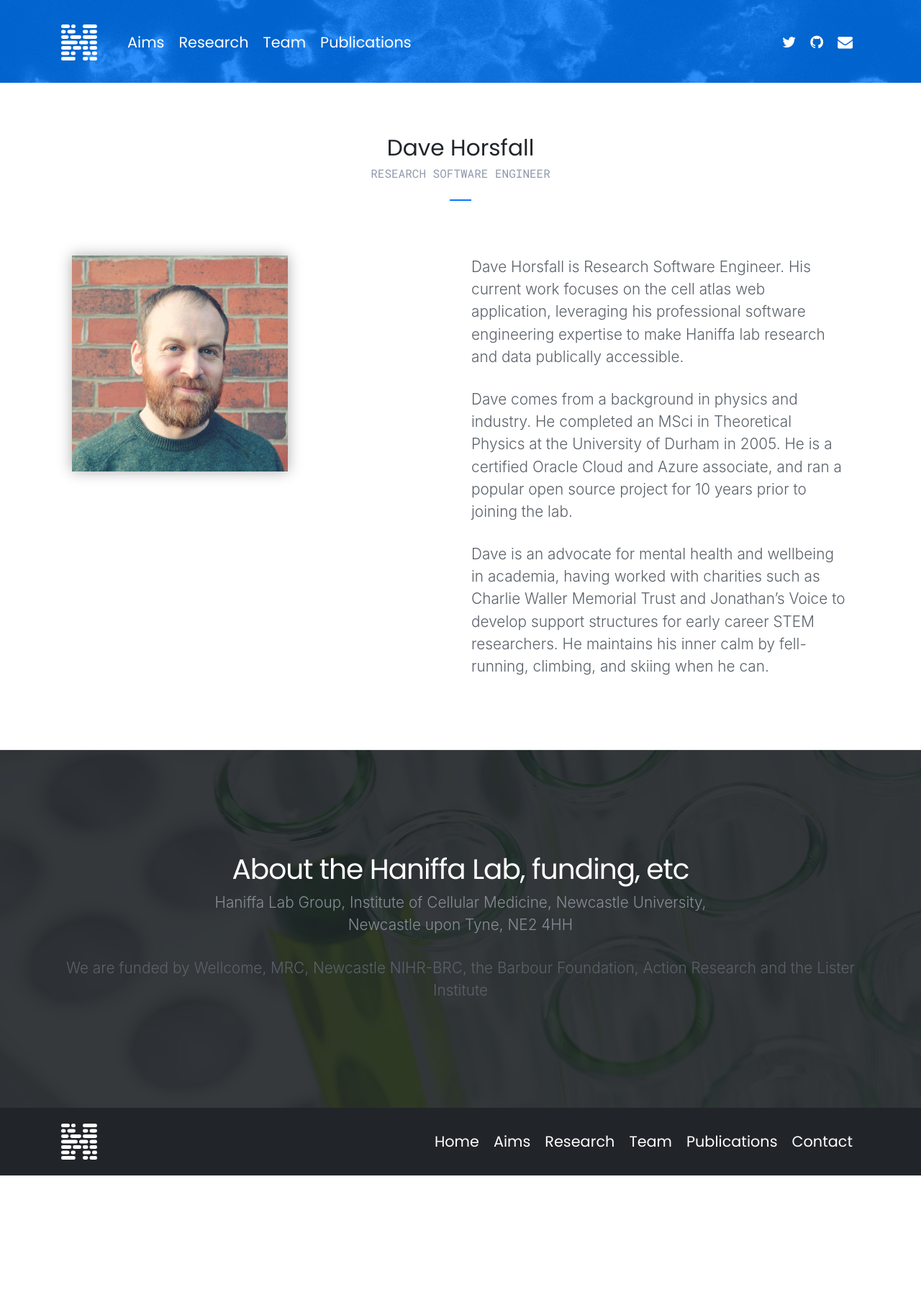
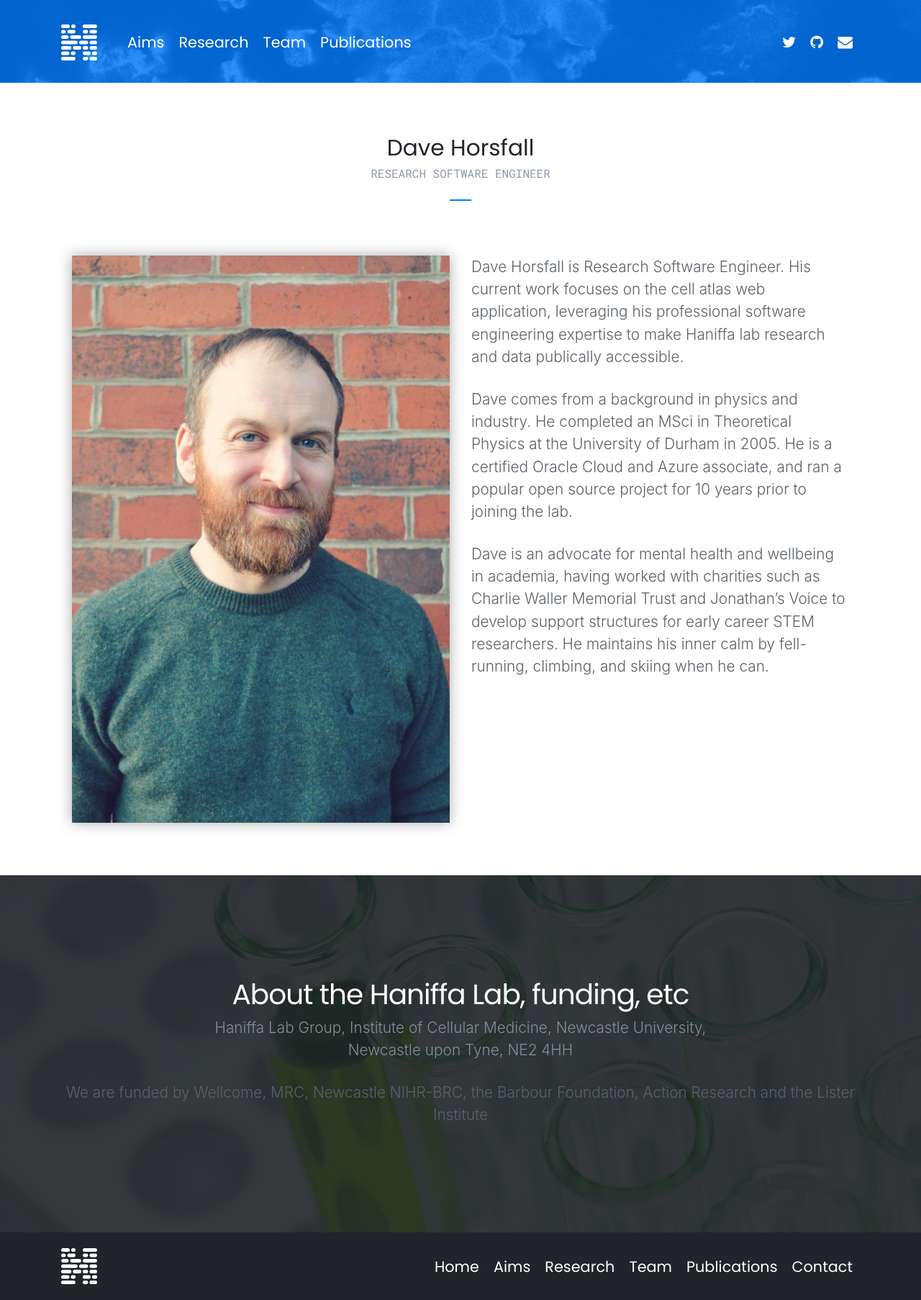
Before and after one commit to haniffalab/haniffalab.github.io, a Jekyll site: the page built from _team/dave-horsfall.markdown, in a window 1280 px wide. Shown: the whole page at 72% size. Built offline with Jekyll 4.4.1, drawn with Linux system fonts in a browser that asks for light colours; nearby versions of some CDN libraries; before the commit the page ends 1633 px from its top, so only the background shows below that.

Commit message:
team updates

```diff
--- a/_team/dave-horsfall.markdown
+++ b/_team/dave-horsfall.markdown
@@ -2,8 +2,8 @@
 layout: team
 name:  "Dave Horsfall"
 position: "Research Software Engineer"
-thumbnail: "dave-horsfall-full.jpg"
-image: "dave-horsfall.jpg"
+thumbnail: "dave-horsfall.jpg"
+image: "dave-horsfall-full.jpg"
 ---
 Dave Horsfall is Research Software Engineer.  His current work focuses on the cell atlas web application, leveraging his professional software engineering expertise to make Haniffa lab research and data publically accessible.
 
```
